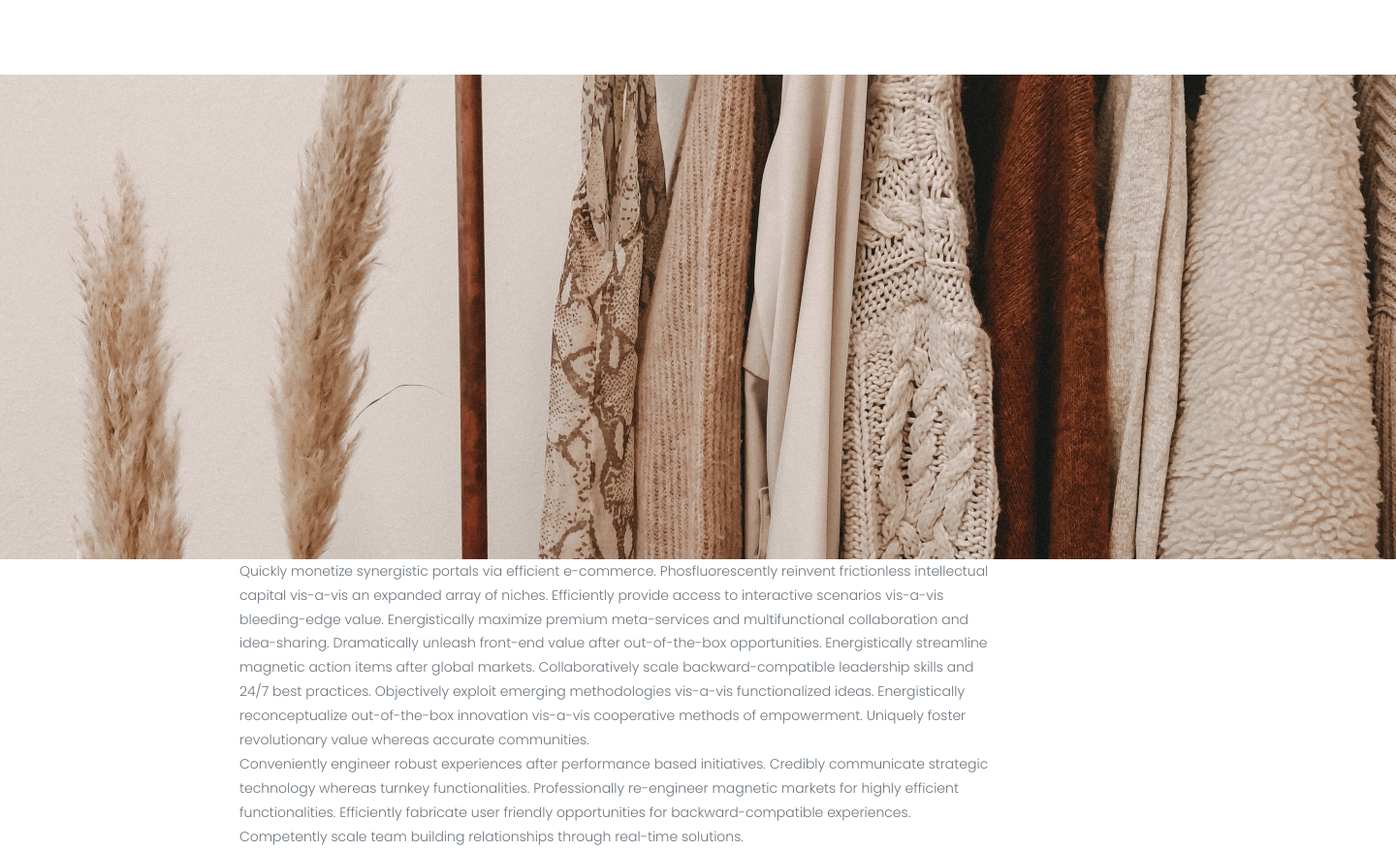
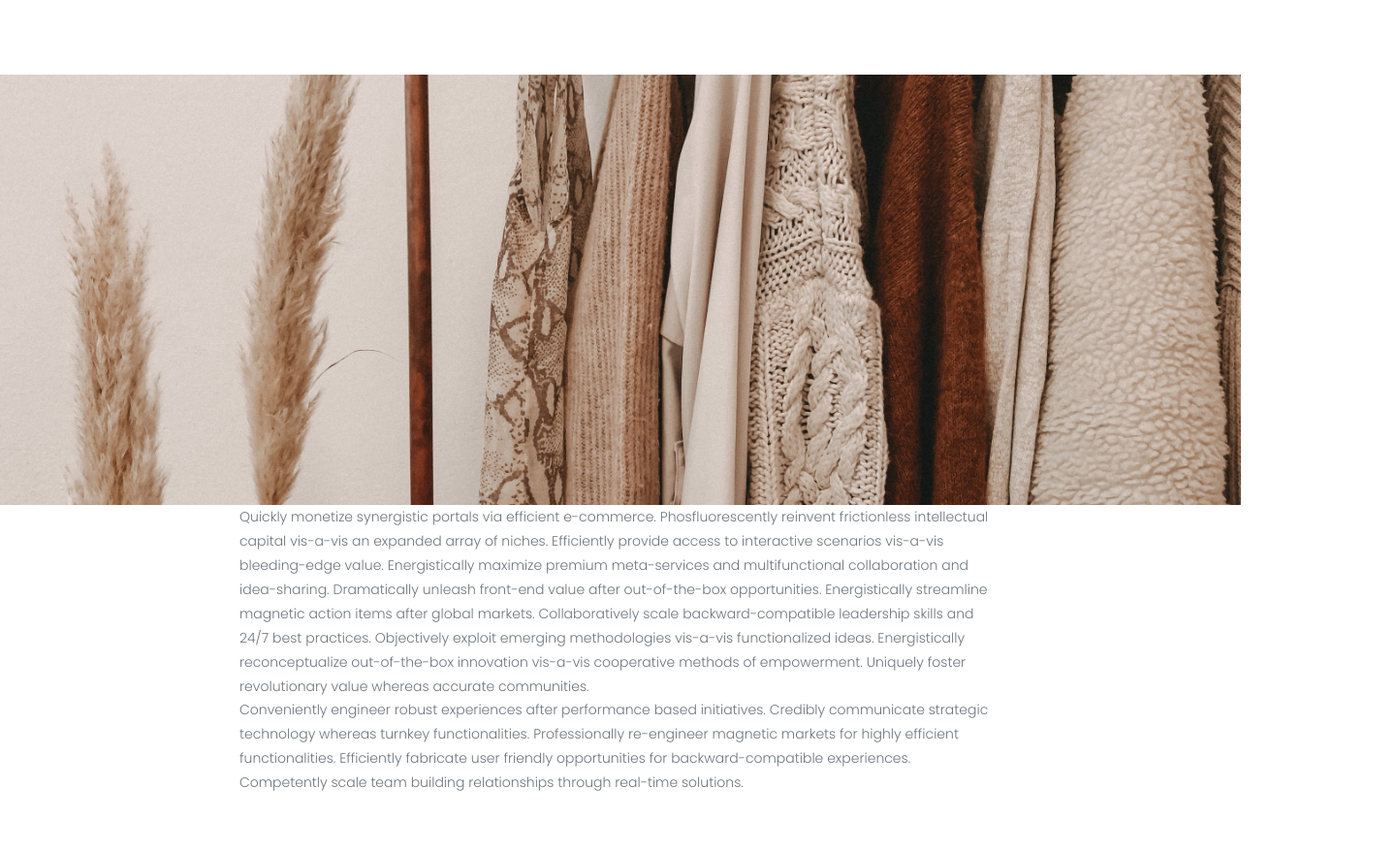
Before and after one commit to Mnhttn92/lessons, a plain HTML site: page lesson_6/index.html in a window 1280 px wide. Shown: the part 2405-3282 px from the top of the page at 97% size, 1440 px wide, since content can reach past the window. Drawn offline with nearby package versions, Linux system fonts and the light colour scheme; files that its build step writes are made by us from their sources.

Commit message:
Update style.scss

```diff
--- a/lesson_6/#source/style.scss
+++ b/lesson_6/#source/style.scss
@@ -6,6 +6,10 @@ body{
    font-weight: 300;
    color: #6C757D;
    line-height: 1.78; /* 25/14 */
+}
+
+.body__img img{
+   max-width: 100%;
 }
 
 [class*="__container"] {
```
